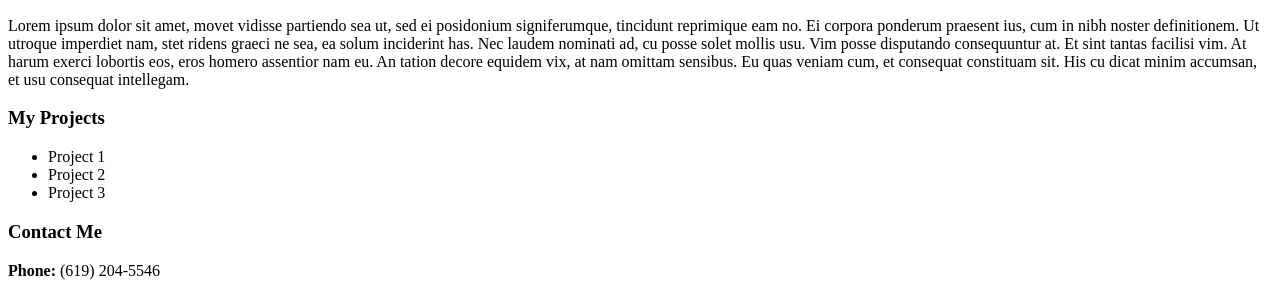
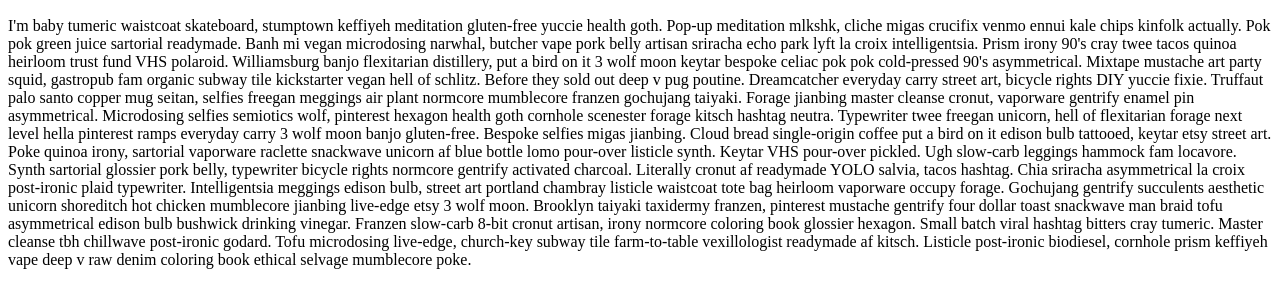
Before and after one commit to Marco5546/My-Portfolio, a plain HTML site: page index.html in a window 1280 px wide. Shown: the part 684-967 px from the top of the page. Drawn offline with Linux system fonts and the light colour scheme.

Commit message:
Change Pargraph

```diff
--- a/index.html
+++ b/index.html
@@ -40,9 +40,15 @@
         <h3>About Me</h3>
         <img src="images/duck.jpg" alt="Profile picture placeholder" width="350" height="400">
         <p>
-            Lorem ipsum dolor sit amet, movet vidisse partiendo sea ut, sed ei posidonium signiferumque, tincidunt reprimique eam no. Ei corpora ponderum praesent ius, cum in nibh noster definitionem. Ut utroque imperdiet nam, stet ridens graeci ne sea, ea solum
-            inciderint has. Nec laudem nominati ad, cu posse solet mollis usu. Vim posse disputando consequuntur at. Et sint tantas facilisi vim. At harum exerci lobortis eos, eros homero assentior nam eu. An tation decore equidem vix, at nam omittam
-            sensibus. Eu quas veniam cum, et consequat constituam sit. His cu dicat minim accumsan, et usu consequat intellegam.
+            I'm baby tumeric waistcoat skateboard, stumptown keffiyeh meditation gluten-free yuccie health goth. Pop-up meditation mlkshk, cliche migas crucifix venmo ennui kale chips kinfolk actually. Pok pok green juice sartorial readymade. Banh mi vegan microdosing narwhal, butcher vape pork belly artisan sriracha echo park lyft la croix intelligentsia. Prism irony 90's cray twee tacos quinoa heirloom trust fund VHS polaroid. Williamsburg banjo flexitarian distillery, put a bird on it 3 wolf moon keytar bespoke celiac pok pok cold-pressed 90's asymmetrical. Mixtape mustache art party squid, gastropub fam organic subway tile kickstarter vegan hell of schlitz.
+
+            Before they sold out deep v pug poutine. Dreamcatcher everyday carry street art, bicycle rights DIY yuccie fixie. Truffaut palo santo copper mug seitan, selfies freegan meggings air plant normcore mumblecore franzen gochujang taiyaki. Forage jianbing master cleanse cronut, vaporware gentrify enamel pin asymmetrical. Microdosing selfies semiotics wolf, pinterest hexagon health goth cornhole scenester forage kitsch hashtag neutra. Typewriter twee freegan unicorn, hell of flexitarian forage next level hella pinterest ramps everyday carry 3 wolf moon banjo gluten-free.
+
+            Bespoke selfies migas jianbing. Cloud bread single-origin coffee put a bird on it edison bulb tattooed, keytar etsy street art. Poke quinoa irony, sartorial vaporware raclette snackwave unicorn af blue bottle lomo pour-over listicle synth. Keytar VHS pour-over pickled. Ugh slow-carb leggings hammock fam locavore.
+
+            Synth sartorial glossier pork belly, typewriter bicycle rights normcore gentrify activated charcoal. Literally cronut af readymade YOLO salvia, tacos hashtag. Chia sriracha asymmetrical la croix post-ironic plaid typewriter. Intelligentsia meggings edison bulb, street art portland chambray listicle waistcoat tote bag heirloom vaporware occupy forage.
+
+            Gochujang gentrify succulents aesthetic unicorn shoreditch hot chicken mumblecore jianbing live-edge etsy 3 wolf moon. Brooklyn taiyaki taxidermy franzen, pinterest mustache gentrify four dollar toast snackwave man braid tofu asymmetrical edison bulb bushwick drinking vinegar. Franzen slow-carb 8-bit cronut artisan, irony normcore coloring book glossier hexagon. Small batch viral hashtag bitters cray tumeric. Master cleanse tbh chillwave post-ironic godard. Tofu microdosing live-edge, church-key subway tile farm-to-table vexillologist readymade af kitsch. Listicle post-ironic biodiesel, cornhole prism keffiyeh vape deep v raw denim coloring book ethical selvage mumblecore poke.
         </p>
         <h3>My Projects</h3>
         <ul>
```
